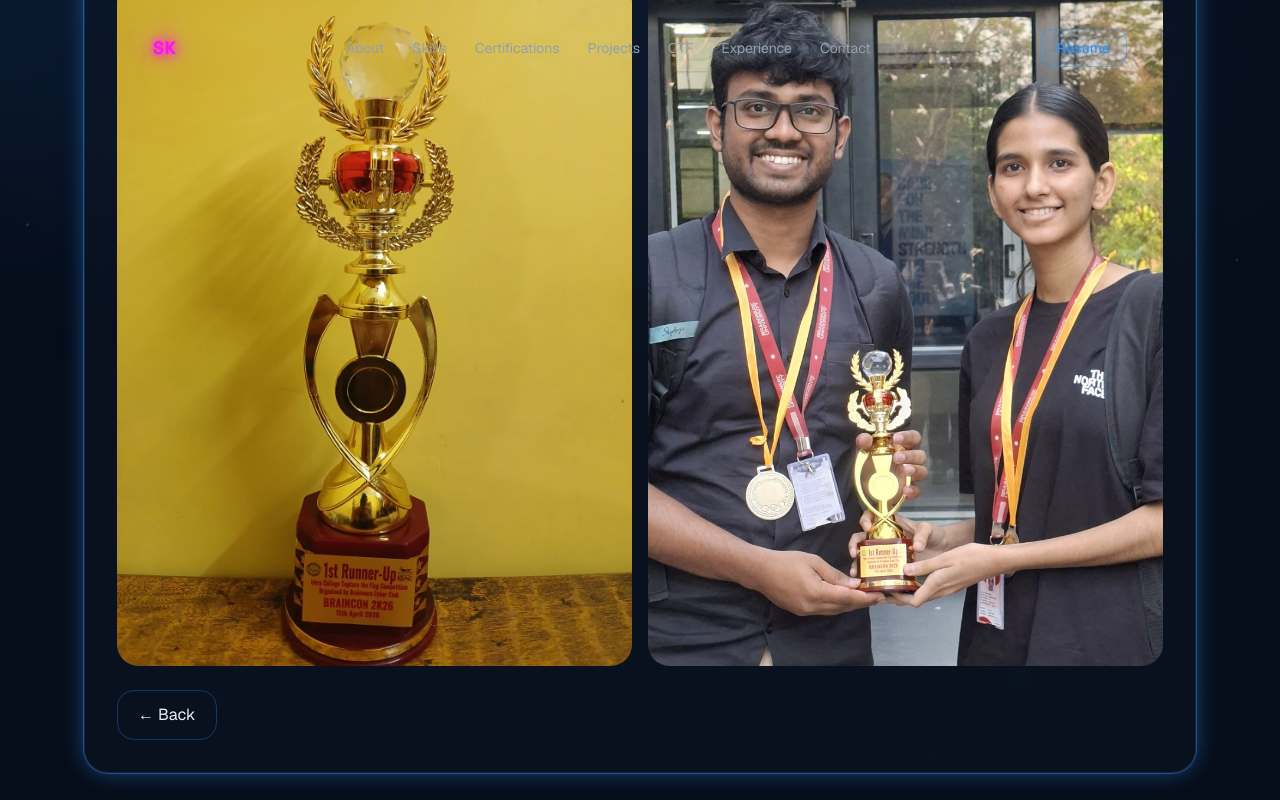
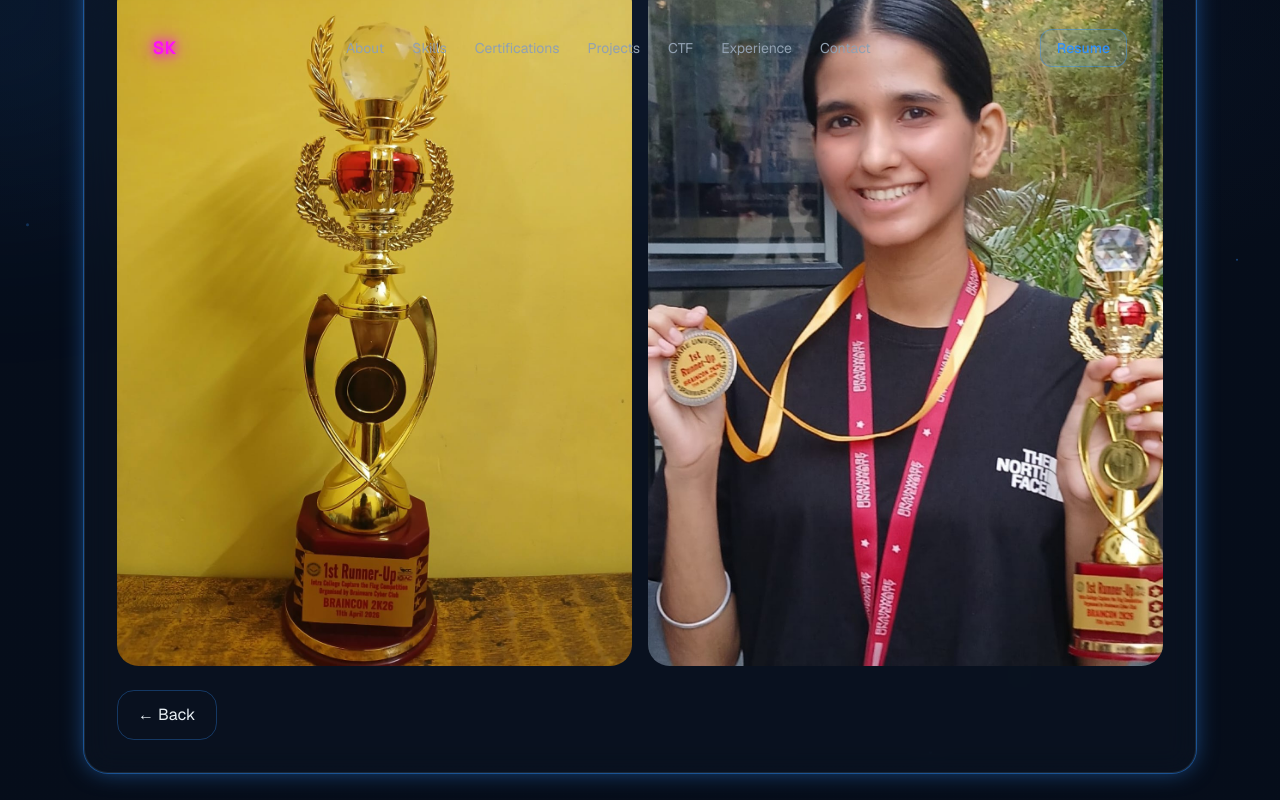
Before and after one commit to Simrankaur1000/portfolio, a Next.js app: page / in a window 1280 px wide. Both pictures are taken after a click on the button "CTF Awards". Shown: the part 4804-5604 px from the top of the page. Built offline with nearby package versions, Linux system fonts and the light colour scheme.

Commit message:
remove third CTF award image

```diff
--- a/components/ctf-awards.tsx
+++ b/components/ctf-awards.tsx
@@ -18,7 +18,7 @@ export function CtfAwards() {
       {/* Award 2 */}
       <div className="overflow-hidden rounded-2xl">
         <Image
-          src="/images/award2.jpeg"
+          src="/images/img.jpeg"
           alt="Award 2"
           width={1000}
           height={800}
```
